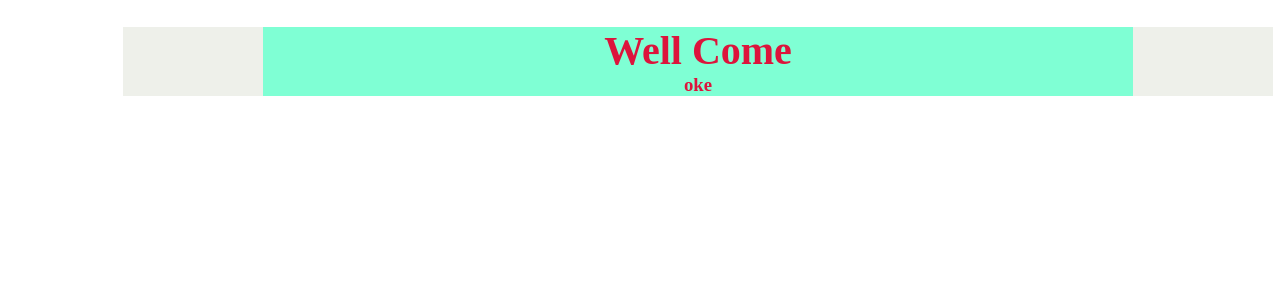
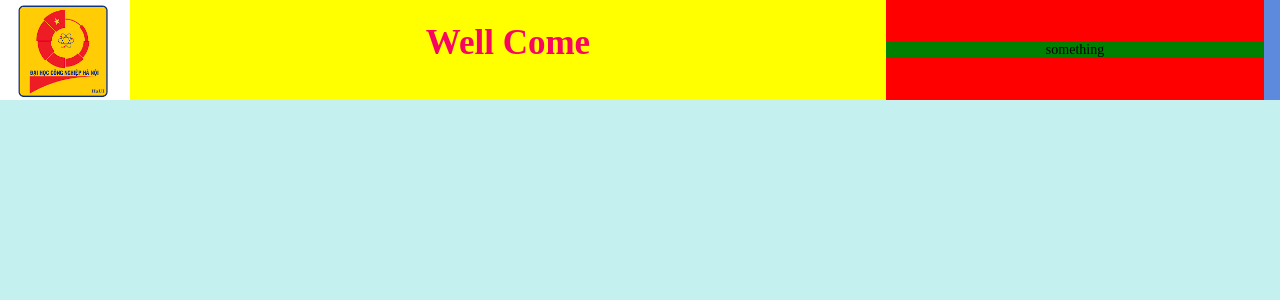
Before and after one commit to BanDuong/Ajax_django, a Django app: page /apps/ajax_app/index/ in a window 1280 px wide. Shown: the top 300 px of the page. Run offline with Django 3.2, Linux system fonts and the light colour scheme; some libraries are stand-ins or nearby versions.

Commit message:
html/css header

```diff
--- a/static/css/style_base.css
+++ b/static/css/style_base.css
@@ -1,26 +1,30 @@
-.div_all{
-    margin-top: 10px;
-    margin-left: 115px;
-    width: 1150px;
-    height: 100%;
-    background-color: #eef0ea;
+html{
+    font-family: "Times New Roman";
+    font-size: 14px;
 }
-#div_header{
-    font-size: 20px;
+body{
+    background-color: #c4f1f0;
 }
-.div_header{
-    margin-left: 140px;
-    margin-right: 140px;
-    /* margin-top: -27px; */
-    text-align: center;
-    color: crimson;
-    background-color: aquamarine;
+header{
+    width: 100%;
+    background-color: #5d8adc;
+    display: flex;
+    border-right: 16px solid #5d8adc;
+    margin-left: -8px;
+    margin-top: -8px;
 }
-#div_header_2{
-    /* border: 1px solid black; */
-    margin-top: -27px;
+#div_wellcome{
+    width: 60%;
+    background-color: yellow;
 }
-/*
-h3{
-    padding: 2px;
-} */
+#div_something{
+    width: 30%;
+    background-color:red;
+    /*text-align:center;*/
+    align-items: center;
+    display: flex;
+}
+#div_something p{
+    flex: 1;
+    text-align:center;
+}
--- a/templates/pages/base.html
+++ b/templates/pages/base.html
@@ -5,17 +5,24 @@
     <meta charset="UTF-8">
     <title>home</title>
     <link rel="stylesheet" type="text/css" href="{% static 'css/style_base.css' %}">
+    <script src="https://code.jquery.com/jquery-3.6.0.min.js"></script>
+    <script src="https://cdn.jsdelivr.net/npm/@popperjs/core@2.10.2/dist/umd/popper.min.js" integrity="sha384-7+zCNj/IqJ95wo16oMtfsKbZ9ccEh31eOz1HGyDuCQ6wgnyJNSYdrPa03rtR1zdB" crossorigin="anonymous"></script>
+    <script src="https://cdn.jsdelivr.net/npm/bootstrap@5.1.3/dist/js/bootstrap.min.js" integrity="sha384-QJHtvGhmr9XOIpI6YVutG+2QOK9T+ZnN4kzFN1RtK3zEFEIsxhlmWl5/YESvpZ13" crossorigin="anonymous"></script>
 </head>
 <body>
-    <div class="div_all" id="div_all">
-        <div class="content">
-            <div class="div_header" id="div_header">
-                <h1 id="well_come">Well Come</h1>
-            </div>
-            <div class="div_header" id="div_header_2">
-                {% block index %} {% endblock %}
-            </div>
-        </div>
+<header class="div_header" id="header">
+    <img src="{% static 'images/logo.png' %}" width=130 height=100>
+    <div id="div_wellcome">
+        <h1 style="font-size:2.5rem; color:#f80561; text-align:center">Well Come</h1>
     </div>
+    <div id="div_something">
+        <p style="background-color:green">something</p>
+    </div>
+</header>
+
+{% block content %}
+{% endblock %}
+
+<script src="{% static 'js/base.js' %}"></script>
 </body>
 </html>
--- a/templates/pages/index.html
+++ b/templates/pages/index.html
@@ -1,5 +1,7 @@
 {% extends 'pages/base.html' %}
 
-{% block index %}
-<h3>oke</h3>
+{% block content %}
+<div class="div_content" id="content">
+{#    <p>vui vui</p>#}
+</div>
 {% endblock %}
```
Also changed, not shown: static/images/logo.png (added), static/js/base.js (added).
